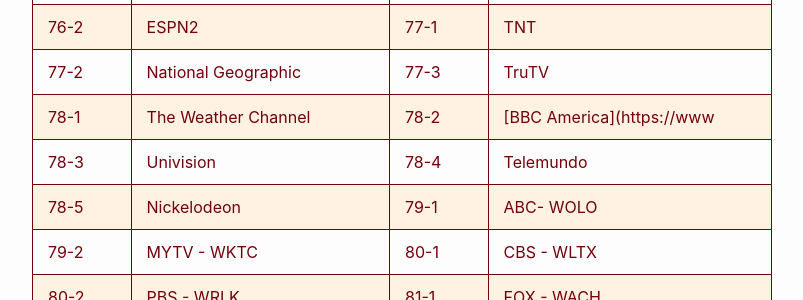
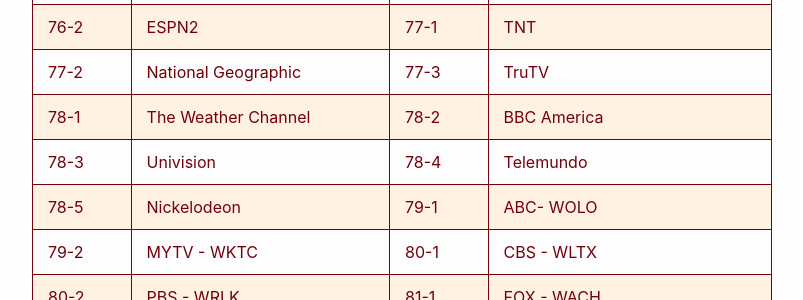
Before and after one commit to RalphHightower/RalphHightower, a Jekyll site: the page built from LexingtonMedicalChannels.md, in a window 1280 px wide and 900 px high, scrolled down 4847 px. Shown: the part 153-453 px from the top of the window, without its empty margins (238-1041 px from the left). Built offline with Jekyll 4.4.1, drawn with Linux system fonts in a browser that asks for light colours; our own code applies the rules of GitHub Pages for plain Markdown files; part of the change alters nothing that is shown.

Commit message:
fix: pre-op BBC America

```diff
--- a/LexingtonMedicalChannels.md
+++ b/LexingtonMedicalChannels.md
@@ -92,7 +92,7 @@
 |75-3|[A&E](https://www.#.com/)|76-1|[ESPN](https://www.#.com/)|
 |76-2|[ESPN2](https://www.#.com/)|77-1|[TNT](https://www.#.com/)|
 |77-2|[National Geographic](https://www.#.com/)|77-3|[TruTV](https://www.#.com/)|
-|78-1|[The Weather Channel](https://www.#.com/)|78-2|[BBC America]([https://www](https://www.bbcamerica.com/schedule??tz=ET)|
+|78-1|[The Weather Channel](https://www.#.com/)|78-2|[BBC America](https://www.bbcamerica.com/schedule??tz=ET)|
 |78-3|[Univision](https://www.#.com/)|78-4|[Telemundo](https://www.#.com/)|
 |78-5|[Nickelodeon](https://www.#.com/)|79-1|[ABC- WOLO](https://www.#.com/)|
 |79-2|[MYTV - WKTC](https://www.#.com/)|80-1|[CBS - WLTX](https://www.#.com/)|
```
